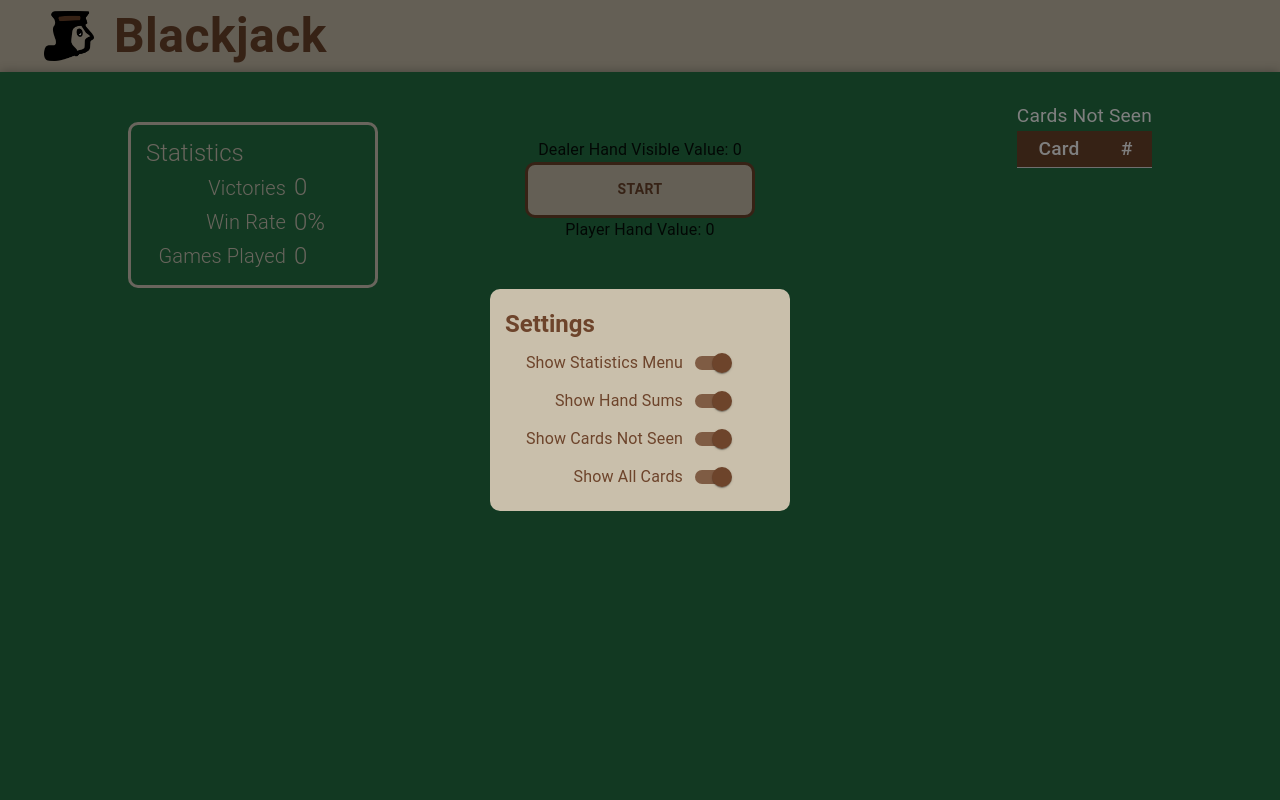
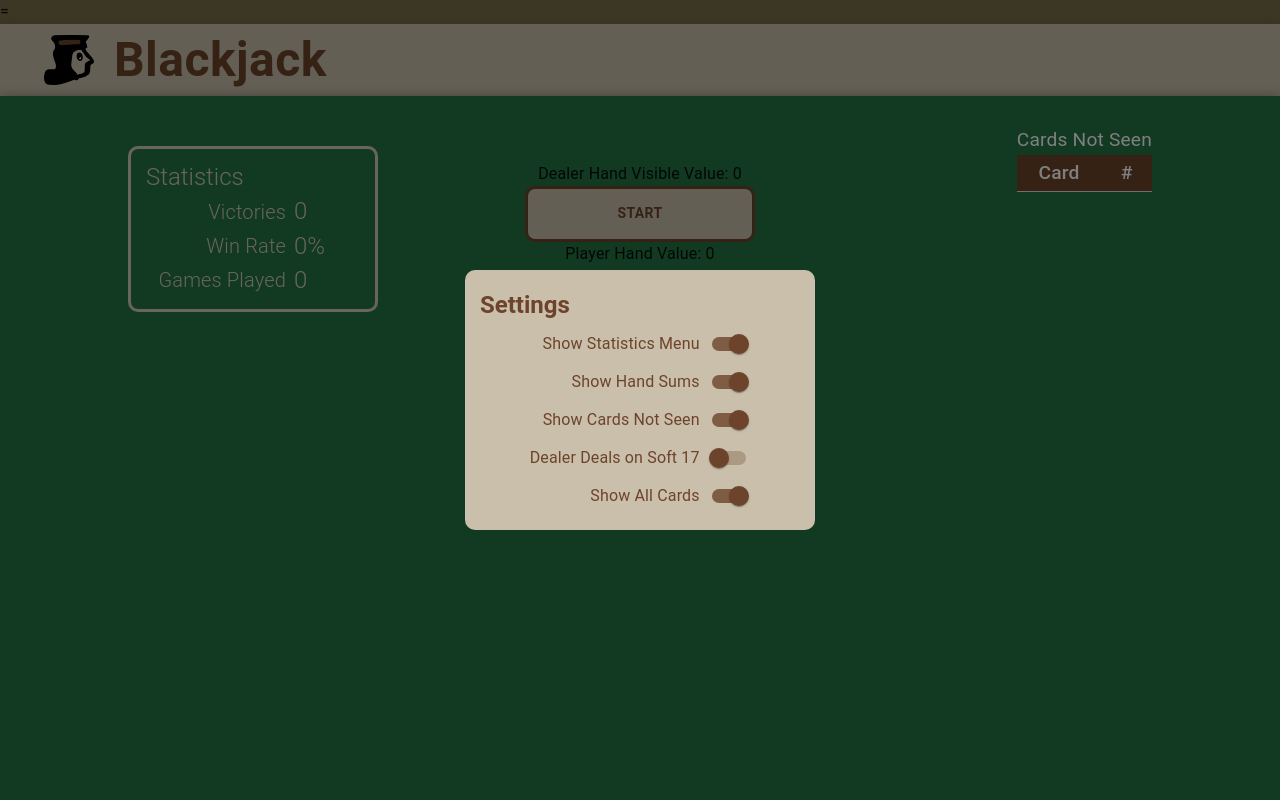
Before and after one commit to EthanNguyen-Tu/Blackjack, a Next.js app: page / in a window 1280 px wide. Both pictures are taken after a click on the button "settings". Shown: the top 800 px of the page. Built offline with nearby package versions, Linux system fonts and the light colour scheme; some icons are missing.

Commit message:
feat(soft17): add soft17 state to App and Settings

```diff
--- a/src/app/App.tsx
+++ b/src/app/App.tsx
@@ -16,16 +16,19 @@ function App() {
     const [showStatMenu, setShowStatMenu] = useState<boolean>(true);
     const [showHandSum, setShowHandSum] = useState<boolean>(true);
     const [showCardsNotSeen, setShowCardsNotSeen] = useState<boolean>(true);
+    const [soft17, setSoft17] = useState<boolean>(false);
     const [numOfDecks, setNumOfDecks] = useState<number>(1);
 
     const toggleAllCards = () => setShowAllCards(!showAllCards);
     const toggleStatsMenu = () => setShowStatMenu(!showStatMenu);
     const toggleHandSum = () => setShowHandSum(!showHandSum);
     const toggleCardsNotSeen = () => setShowCardsNotSeen(!showCardsNotSeen);
+    const toggleSoft17 = () => setSoft17(!soft17);
 
     return (
         <Grid container sx={{ bgcolor: "background.default" }}>
             <Grid size={12}>
+                =
                 <AppBar position="static">
                     <Toolbar>
                         <Image
@@ -54,6 +57,8 @@ function App() {
                             toggleHandSum={toggleHandSum}
                             showCardsNotSeen={showCardsNotSeen}
                             toggleCardsNotSeen={toggleCardsNotSeen}
+                            soft17={soft17}
+                            toggleSoft17={toggleSoft17}
                         />
                     </Toolbar>
                 </AppBar>
@@ -67,7 +72,7 @@ function App() {
                                 showHandSum={showHandSum}
                                 showStatMenu={showStatMenu}
                                 showCardsNotSeen={showCardsNotSeen}
-                                soft17={false}
+                                soft17={soft17}
                             />
                         }
                     />
--- a/src/app/ui/Settings/Settings.tsx
+++ b/src/app/ui/Settings/Settings.tsx
@@ -19,6 +19,8 @@ interface SettingsProps {
     toggleHandSum: () => void;
     showCardsNotSeen: boolean;
     toggleCardsNotSeen: () => void;
+    soft17: boolean;
+    toggleSoft17: () => void;
 }
 
 function Settings({
@@ -30,6 +32,8 @@ function Settings({
     toggleHandSum,
     showCardsNotSeen,
     toggleCardsNotSeen,
+    soft17,
+    toggleSoft17,
 }: SettingsProps) {
     const [isVisible, setIsVisible] = useState(false);
 
@@ -56,7 +60,7 @@ function Settings({
                         sx={{
                             padding: "15px",
                             borderRadius: "10px",
-                            width: "300px",
+                            width: "350px",
                             bgcolor: "primary.main",
                         }}
                     >
@@ -113,6 +117,16 @@ function Settings({
                                 <FormControlLabel
                                     control={
                                         <Switch
+                                            checked={soft17}
+                                            onChange={toggleSoft17}
+                                        />
+                                    }
+                                    label="Dealer Deals on Soft 17"
+                                    labelPlacement="start"
+                                />
+                                <FormControlLabel
+                                    control={
+                                        <Switch
                                             checked={showAllCards}
                                             onChange={toggleAllCards}
                                         />
```
